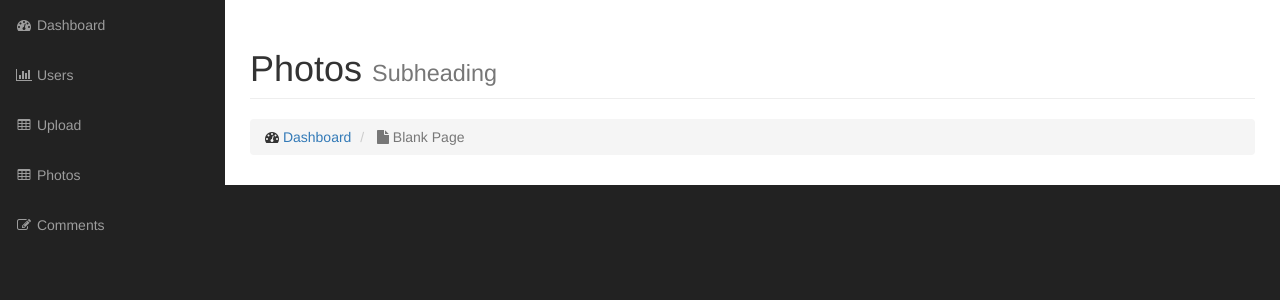
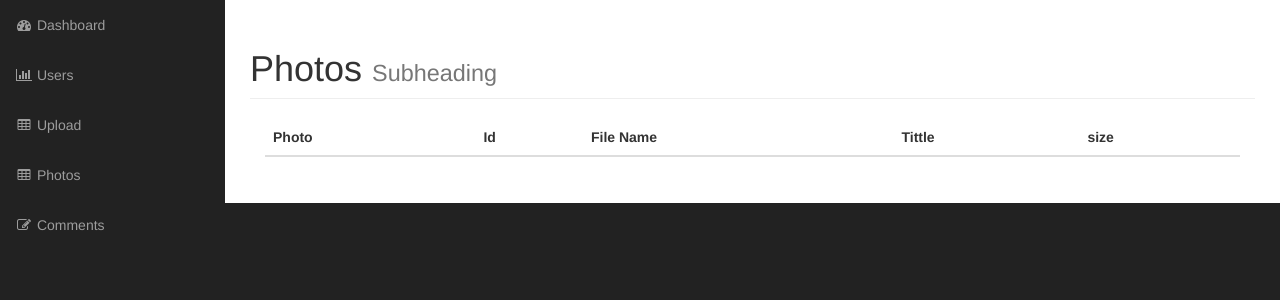
Before and after one commit to mirzahab85/Photo-Gallery-System, a PHP site: page /admin/photos.php in a window 1280 px wide. Shown: the part 51-351 px from the top of the page. Run offline with PHP 8.4, Linux system fonts and the light colour scheme; grey boxes labelled with a size stand in for pictures from a placeholder-image service; lists and menus that the app fills with data are empty; some libraries are stand-ins or nearby versions.

Commit message:
Coding The HTML for our Photos Table

```diff
--- a/admin/photos.php
+++ b/admin/photos.php
@@ -24,14 +24,28 @@
                     Photos
                     <small>Subheading</small>
                 </h1>
-                <ol class="breadcrumb">
-                    <li>
-                        <i class="fa fa-dashboard"></i> <a href="index.html">Dashboard</a>
-                    </li>
-                    <li class="active">
-                        <i class="fa fa-file"></i> Blank Page
-                    </li>
-                </ol>
+
+                <div class="col-md-12">
+                    <table class="table table-hover">
+                        <thead>
+                            <th>Photo</th>
+                            <th>Id</th>
+                            <th>File Name</th>
+                            <th>Tittle</th>
+                            <th>size</th>
+                        </thead>
+                        <tbody>
+                            <tr>
+                                <td></td>
+                                <td></td>
+                                <td></td>
+                                <td></td>
+                                <td></td>
+                            </tr>
+                        </tbody>
+                    </table>
+                    <!--End of Table -->
+                </div>
             </div>
         </div>
         <!-- /.row -->
```
Also changed, not shown: admin/includes/photo.php (+1 -21 lines), admin/uploads.php (+1 -15 lines).
